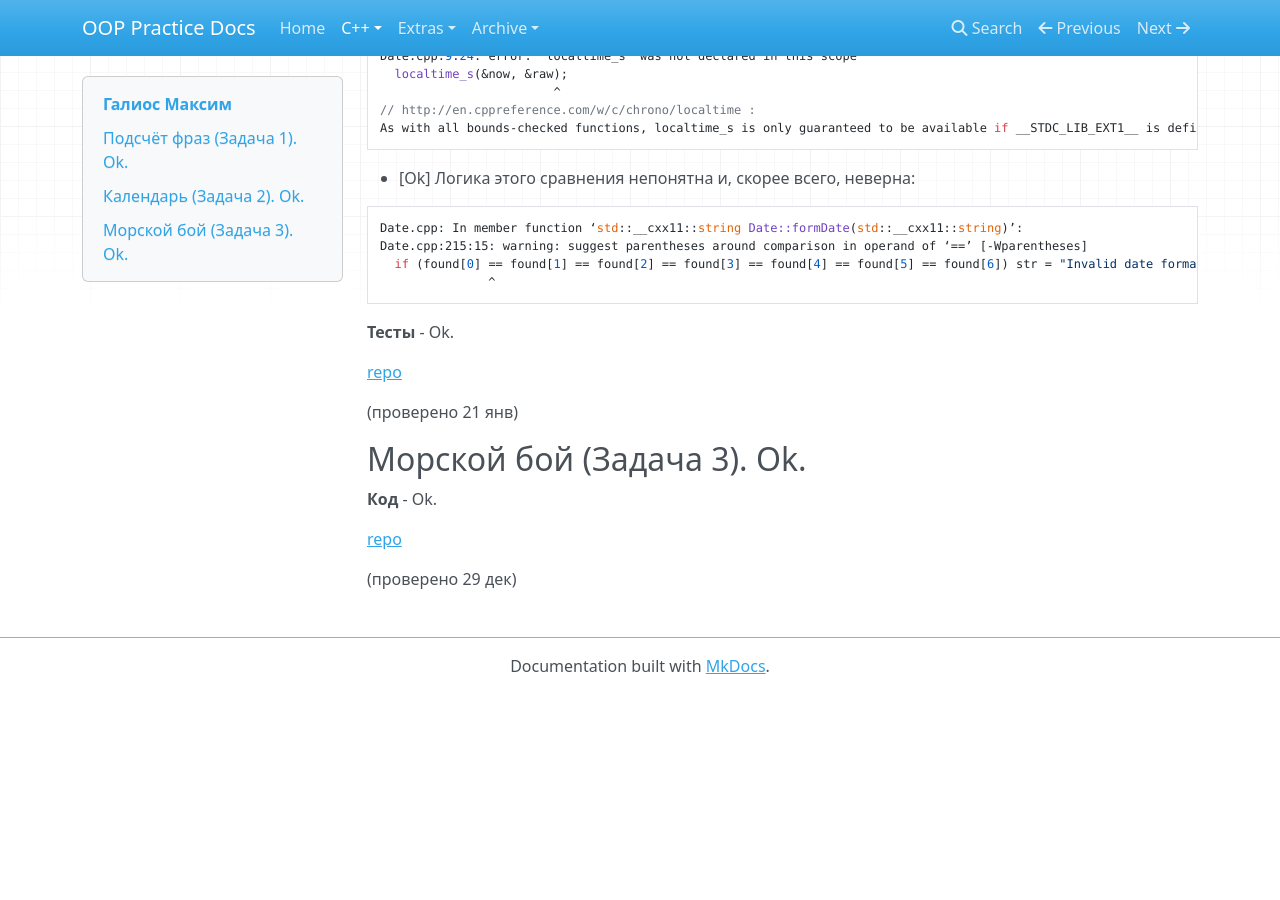
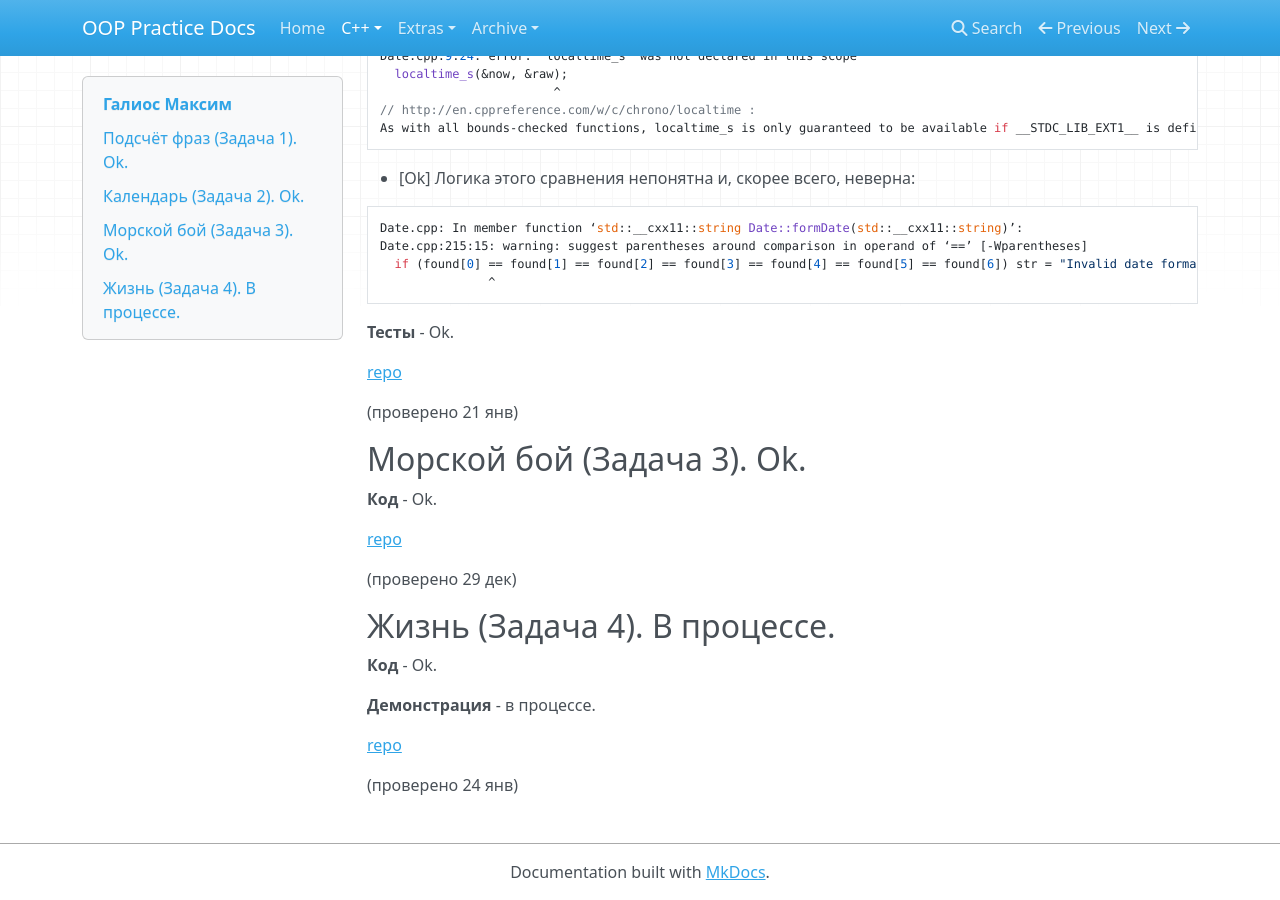
Before and after one commit to avoronkov/oop, an MkDocs documentation site: the page built from docs/2017.cpp/results/galios.md, in a window 1280 px wide and 900 px high, scrolled down 1055 px. Built offline with MkDocs 1.6.1, drawn with Linux system fonts in a browser that asks for light colours; nearby versions of some CDN libraries; old or Windows-style settings are respelled for this version of MkDocs; before the commit the page ends 1749 px from its top, so only the background shows below that.

Commit message:
update results

```diff
--- a/docs/2017.cpp/results/galios.md
+++ b/docs/2017.cpp/results/galios.md
@@ -74,3 +74,13 @@ Date.cpp:215:15: warning: suggest parentheses around comparison in operand of
 [repo](https://bitbucket.org/galios_16203/repository1)
 
 (проверено 29 дек)
+
+## Жизнь (Задача 4). В процессе.
+
+**Код** - Ok.
+
+**Демонстрация** - в процессе.
+
+[repo](https://bitbucket.org/galios_16203/repository1)
+
+(проверено 24 янв)
```
Also changed, not shown: docs/2017.cpp/results.md (+7 -1 lines), docs/2017.cpp/results/pushkov.md (+2 -2 lines), docs/2017.cpp/results/snegireva.md (+3 -1 lines).
